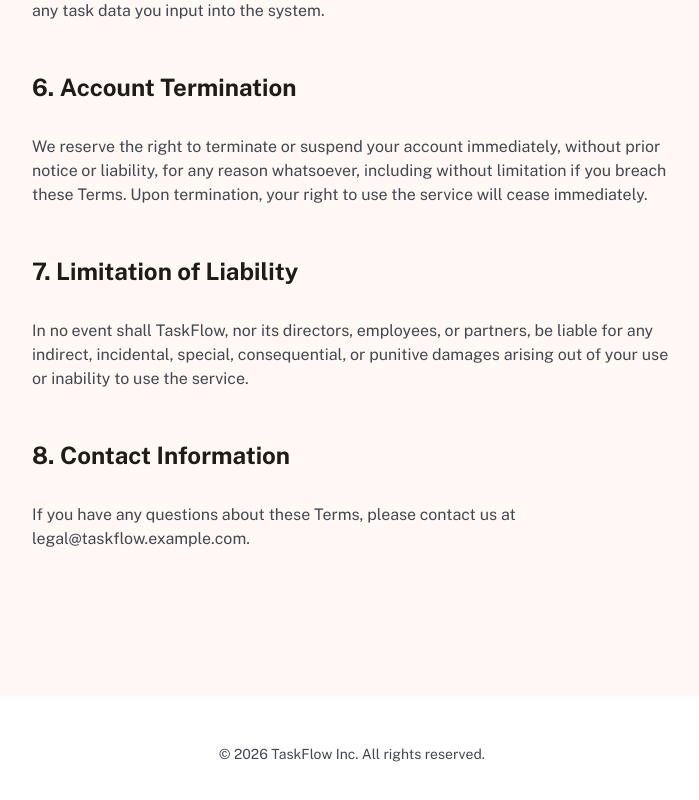
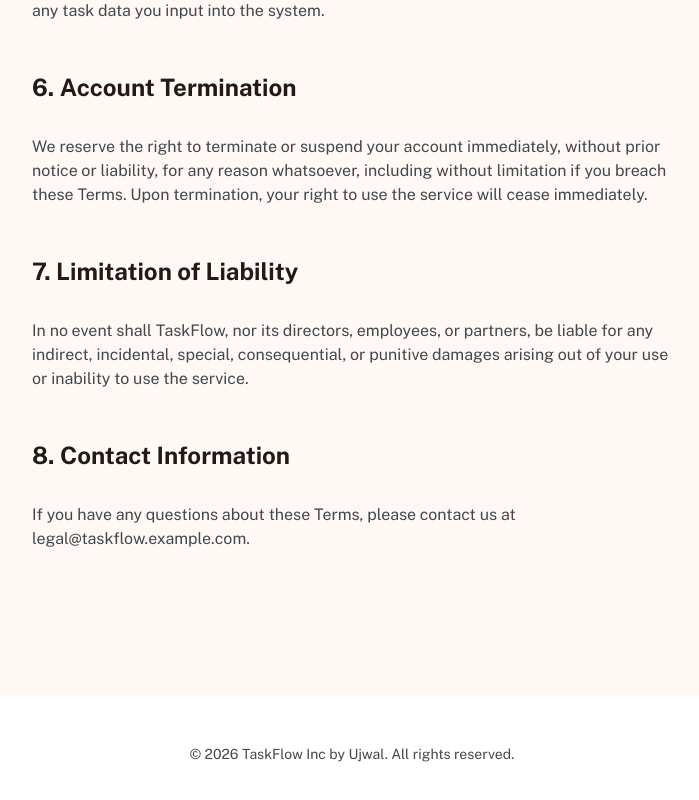
Before and after one commit to Ujwal-Jawalgi/Taskflow, a Next.js app in the folder frontend/: page /terms in a window 1280 px wide. Shown: the part 1410-2210 px from the top of the page, without its empty margins (288-987 px from the left). Built offline with nearby package versions, Linux system fonts and the light colour scheme; no server answers.

Commit message:
chore: update terms page footer

```diff
--- a/frontend/src/app/terms/page.tsx
+++ b/frontend/src/app/terms/page.tsx
@@ -135,7 +135,8 @@
 
       <footer className="border-t border-neutral-100 bg-white py-12">
         <div className="max-w-7xl mx-auto px-4 sm:px-6 lg:px-8 text-center text-sm text-neutral-500">
-          © {new Date().getFullYear()} TaskFlow Inc. All rights reserved.
+          © {new Date().getFullYear()} TaskFlow Inc by Ujwal. All rights
+          reserved.
         </div>
       </footer>
     </div>
```
